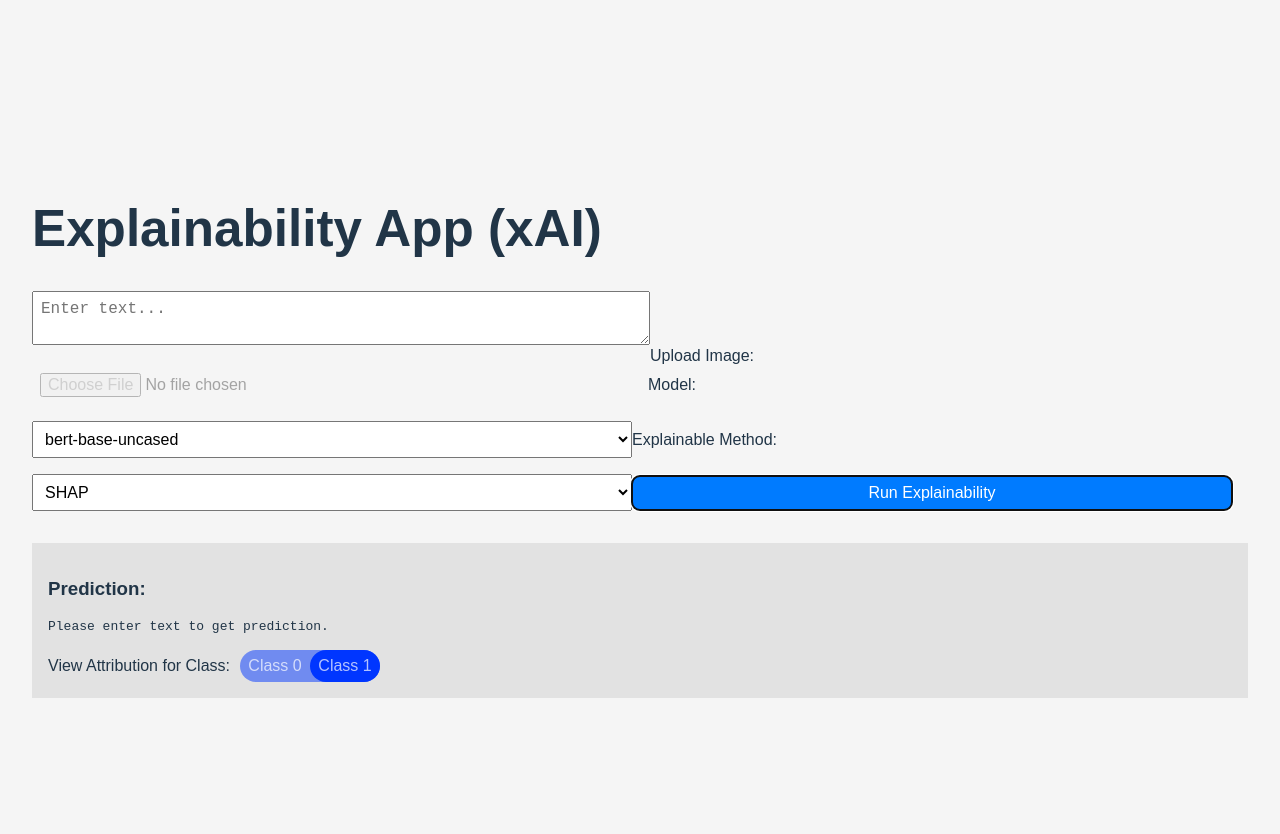
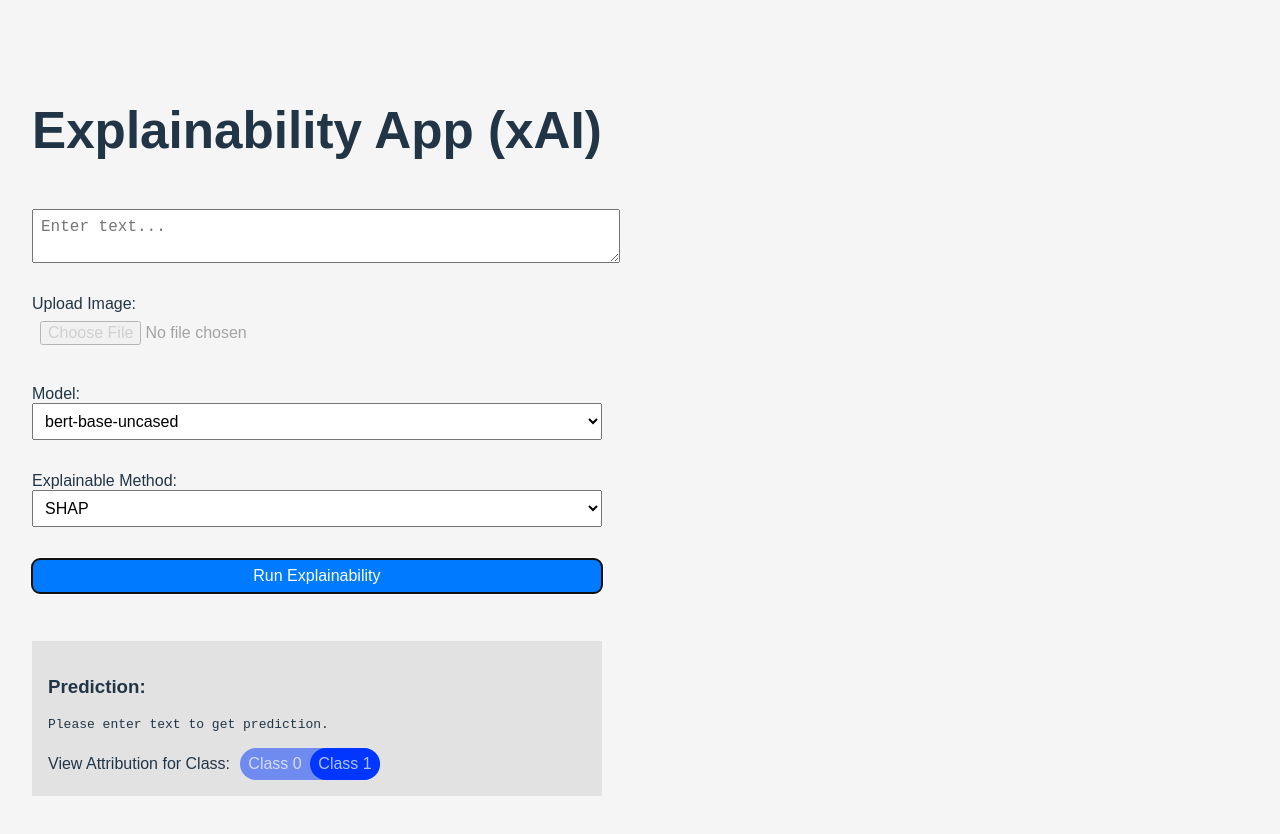
Before and after one commit to BrianTruong23/explainableAI, a React (Vite) app in the folder xai-frontend/: page / in a window 1280 px wide. Both pictures are taken after a click on the button "Run Explainability". Shown: the top 834 px of the page. Built offline with nearby package versions, Linux system fonts and the light colour scheme.

Commit message:
add image upload

```diff
--- a/xai-frontend/src/App.jsx
+++ b/xai-frontend/src/App.jsx
@@ -12,6 +12,8 @@ function App() {
   const [result, setResult] = useState({ 0: { tokens: [], attributions: [] }, 1: { tokens: [], attributions: [] } });
   const [activeClass, setActiveClass] = useState(null);
   const [imageFile, setImageFile] = useState(null);
+  const [predictionType, setPredictionType] = useState("text"); // or "image"
+
 
   const handleSubmit = async () => {
     if (!text.trim()) {
@@ -35,6 +37,13 @@ function App() {
       setActiveClass(Number(data.prediction));
       console.log("Predicted and active class:", data.prediction, activeClass);
 
+      // If image is uploaded and model is vit-tiny, then it's image prediction
+      if (model === "vit-tiny") {
+        setPredictionType("image");
+      } else {
+        setPredictionType("text");
+      }
+
 
     } catch (err) {
       console.error(err);
@@ -54,7 +63,15 @@ function App() {
   };
 
   return (
-    <div>
+    <div
+    style={{
+      display: 'flex',
+      flexDirection: 'column',
+      gap: '16px',
+      maxWidth: '600px',
+      margin: '0 auto'
+    }}
+    >
       <h1>Explainability App (xAI)</h1>
 
       <textarea
@@ -69,8 +86,7 @@ function App() {
       />
 
 
-      <label htmlFor="
-      ">
+      <label>
           Upload Image:
           <input
             type="file"
@@ -129,9 +145,20 @@ function App() {
       {prediction && (
   <div style={{ background: '#e2e2e2', padding: '1rem', marginTop: '1rem' }}>
     <h3>Prediction:</h3>
-              <pre>{prediction}</pre>
 
-              {prediction && (
+    {/* Text prediction */}
+    {predictionType === "text" && <pre>{prediction}</pre>}
+
+    {/* Image prediction */}
+    {predictionType === "image" && (
+      <div style={{ display: 'flex', alignItems: 'center', gap: '20px' }}>
+        <strong>Label:</strong> {prediction.label} <br />
+        <strong>Confidence:</strong> {(prediction.confidence * 100).toFixed(2)}%
+      </div>
+    )}
+
+    {/* Only show this if predictionType === "text" */}
+    {predictionType === "text" && (
       <div
         style={{
           display: "flex",
@@ -153,7 +180,6 @@ function App() {
             cursor: "pointer",
           }}
         >
-              {/* Sliding background */}
           <div
             style={{
               position: "absolute",
@@ -167,8 +193,6 @@ function App() {
               transform: activeClass === 0 ? "translateX(0)" : "translateX(100%)",
             }}
           />
-
-              {/* Class 0 */}
           <div
             style={{
               flex: 1,
@@ -184,8 +208,6 @@ function App() {
           >
             Class 0
           </div>
-
-              {/* Class 1 */}
           <div
             style={{
               flex: 1,
@@ -203,19 +225,16 @@ function App() {
           </div>
         </div>
       </div>
-
     )}
 
-
-          {result[activeClass]?.tokens?.length > 0 && (
+    {/* Only show token attribution for text prediction */}
+    {predictionType === "text" && result[activeClass]?.tokens?.length > 0 && (
       <div style={{ marginTop: '20px' }}>
-              <div>
         <h3>Token Attributions (Class {activeClass}):</h3>
         <p style={{ marginTop: '4px', marginBottom: '20px', fontSize: '14px', color: '#333' }}>
           Hover over the tokens to get the attribution.
         </p>
 
-              </div>
         <TokenAttribution
           tokens={result[activeClass].tokens}
           attributions={result[activeClass].attributions}
@@ -223,20 +242,9 @@ function App() {
         />
       </div>
     )}
-
-          {/* {[0, 1].map((cls) =>
-            result[cls]?.tokens?.length > 0 ? (
-              <div key={cls}>
-                <h3>Token Attributions (Class {cls}):</h3>
-                <TokenAttribution
-                  tokens={result[cls].tokens}
-                  attributions={result[cls].attributions}
-                />
-              </div>
-            ) : null
-          )} */}
   </div>
 )}
+
     </div>
   );
 }
```
Lines whose indentation alone changed are shown as unchanged.
